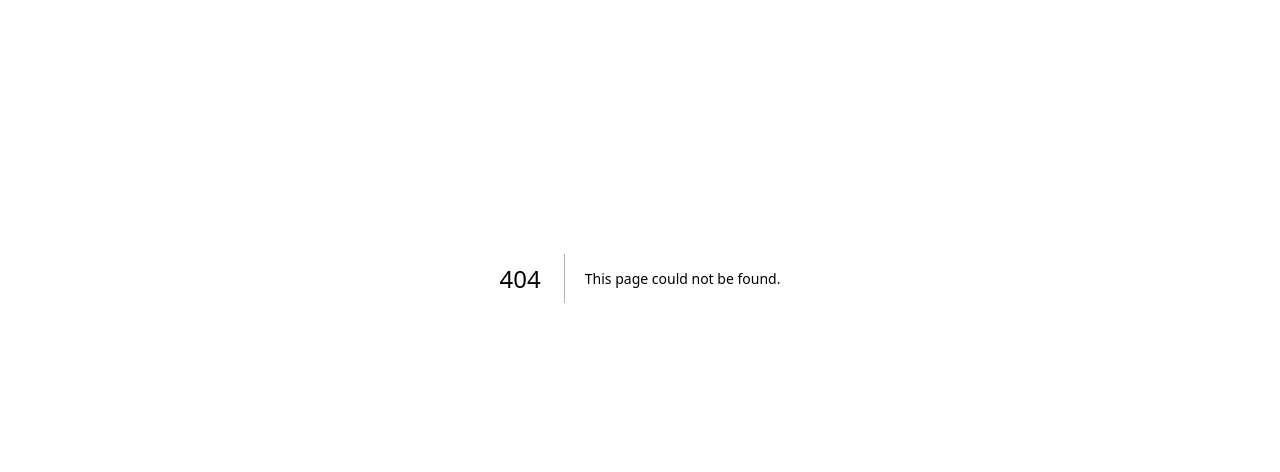
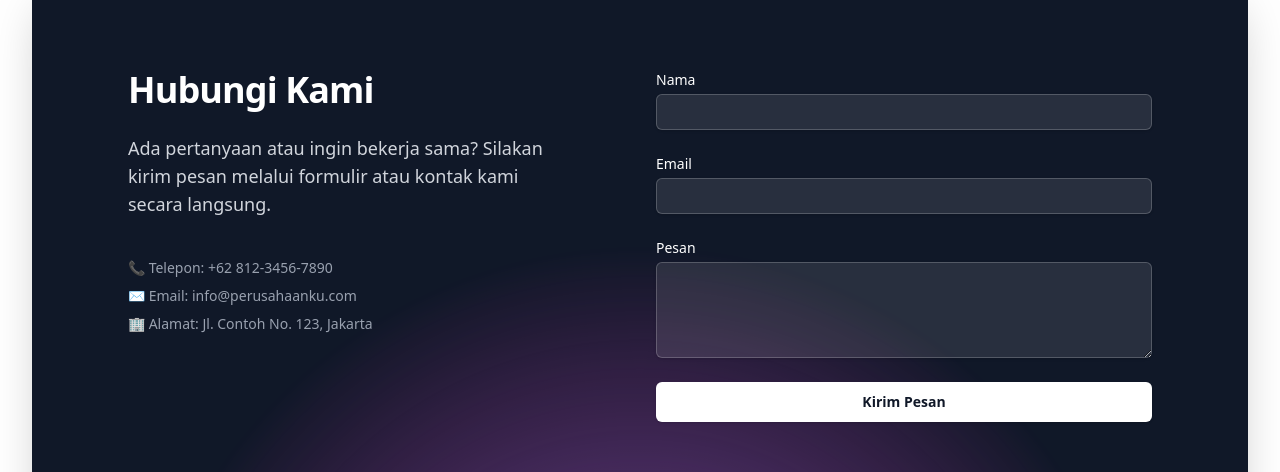
Before and after one commit to Dimas712/Toko_online, a Next.js app: page /kontak in a window 1280 px wide. Before the commit this address had no page. Shown: the part 194-666 px from the top of the page. Built offline with nearby package versions, Linux system fonts and the light colour scheme.

Commit message:
`Update logo, link paths, and add Example component in various files`

```diff
--- /dev/null
+++ b/src/app/kontak/page.jsx
@@ -0,0 +1,98 @@
+export default function Contact() {
+  return (
+    <div className="bg-white">
+      <div className="mx-auto max-w-7xl py-24 sm:px-6 lg:px-8">
+        <div className="relative isolate overflow-hidden bg-gray-900 px-6 py-24 shadow-2xl sm:rounded-3xl sm:px-16 lg:flex lg:gap-x-20 lg:px-24">
+          <svg
+            viewBox="0 0 1024 1024"
+            aria-hidden="true"
+            className="absolute top-1/2 left-1/2 -z-10 size-256 -translate-y-1/2 mask-[radial-gradient(closest-side,white,transparent)] sm:left-full sm:-ml-80 lg:left-1/2 lg:ml-0 lg:-translate-x-1/2 lg:translate-y-0"
+          >
+            <circle
+              r={512}
+              cx={512}
+              cy={512}
+              fill="url(#gradient-contact)"
+              fillOpacity="0.7"
+            />
+            <defs>
+              <radialGradient id="gradient-contact">
+                <stop stopColor="#7775D6" />
+                <stop offset={1} stopColor="#E935C1" />
+              </radialGradient>
+            </defs>
+          </svg>
+
+          <div className="mx-auto max-w-md text-center lg:mx-0 lg:flex-auto lg:text-left">
+            <h2 className="text-3xl font-semibold tracking-tight text-white sm:text-4xl">
+              Hubungi Kami
+            </h2>
+            <p className="mt-6 text-lg text-gray-300">
+              Ada pertanyaan atau ingin bekerja sama? Silakan kirim pesan melalui formulir atau kontak kami secara langsung.
+            </p>
+            <div className="mt-10">
+              <p className="text-sm text-gray-400">
+                📞 Telepon: <a href="tel:+6281234567890" className="hover:text-white">+62 812-3456-7890</a>
+              </p>
+              <p className="mt-2 text-sm text-gray-400">
+                ✉️ Email: <a href="mailto:info@perusahaanku.com" className="hover:text-white">info@perusahaanku.com</a>
+              </p>
+              <p className="mt-2 text-sm text-gray-400">
+                🏢 Alamat: Jl. Contoh No. 123, Jakarta
+              </p>
+            </div>
+          </div>
+
+          <div className="relative mt-12 lg:mt-0 w-full">
+            <form className="space-y-6">
+              <div>
+                <label htmlFor="name" className="block text-sm font-medium text-white">
+                  Nama
+                </label>
+                <input
+                  type="text"
+                  name="name"
+                  id="name"
+                  required
+                  className="mt-1 block w-full rounded-md border-0 bg-white/10 py-2 px-3 text-white shadow-sm ring-1 ring-inset ring-white/20 focus:ring-2 focus:ring-inset focus:ring-indigo-500 sm:text-sm"
+                />
+              </div>
+              <div>
+                <label htmlFor="email" className="block text-sm font-medium text-white">
+                  Email
+                </label>
+                <input
+                  type="email"
+                  name="email"
+                  id="email"
+                  required
+                  className="mt-1 block w-full rounded-md border-0 bg-white/10 py-2 px-3 text-white shadow-sm ring-1 ring-inset ring-white/20 focus:ring-2 focus:ring-inset focus:ring-indigo-500 sm:text-sm"
+                />
+              </div>
+              <div>
+                <label htmlFor="message" className="block text-sm font-medium text-white">
+                  Pesan
+                </label>
+                <textarea
+                  id="message"
+                  name="message"
+                  rows={4}
+                  required
+                  className="mt-1 block w-full rounded-md border-0 bg-white/10 py-2 px-3 text-white shadow-sm ring-1 ring-inset ring-white/20 focus:ring-2 focus:ring-inset focus:ring-indigo-500 sm:text-sm"
+                ></textarea>
+              </div>
+              <div>
+                <button
+                  type="submit"
+                  className="w-full rounded-md bg-white py-2.5 text-sm font-semibold text-gray-900 shadow-sm hover:bg-gray-100 focus-visible:outline-2 focus-visible:outline-offset-2 focus-visible:outline-white"
+                >
+                  Kirim Pesan
+                </button>
+              </div>
+            </form>
+          </div>
+        </div>
+      </div>
+    </div>
+  );
+}
--- a/src/app/layanan/page.jsx
+++ b/src/app/layanan/page.jsx
@@ -51,7 +51,7 @@ const products = [
   },
   {
     id: 10,
-    name: "Membuat Modul",
+    name: "Pembuatan Website",
     image: "/modul.jpg",
   },
 ];
--- a/src/app/page.jsx
+++ b/src/app/page.jsx
@@ -1,3 +1,4 @@
+import Example from "../component/Example";
 
 export default function Home() {
   return (
@@ -62,6 +63,7 @@ export default function Home() {
           className="relative left-[calc(50%+3rem)] aspect-[1155/678] w-[36.125rem] -translate-x-1/2 bg-gradient-to-tr from-[#ff80b5] to-[#9089fc] opacity-30 sm:left-[calc(50%+36rem)] sm:w-[72.1875rem]"
         />
       </div>
+      <Example/>
     </main>
   );
 }
--- /dev/null
+++ b/src/component/Example.jsx
@@ -0,0 +1,58 @@
+export default function Example() {
+  return (
+    <div className="bg-white">
+      <div className="mx-auto max-w-7xl py-24 sm:px-6 sm:py-32 lg:px-8">
+        <div className="relative isolate overflow-hidden bg-gray-900 px-6 pt-16 shadow-2xl sm:rounded-3xl sm:px-16 md:pt-24 lg:flex lg:gap-x-20 lg:px-24 lg:pt-0">
+          <svg
+            viewBox="0 0 1024 1024"
+            aria-hidden="true"
+            className="absolute top-1/2 left-1/2 -z-10 size-256 -translate-y-1/2 mask-[radial-gradient(closest-side,white,transparent)] sm:left-full sm:-ml-80 lg:left-1/2 lg:ml-0 lg:-translate-x-1/2 lg:translate-y-0"
+          >
+            <circle
+              r={512}
+              cx={512}
+              cy={512}
+              fill="url(#759c1415-0410-454c-8f7c-9a820de03641)"
+              fillOpacity="0.7"
+            />
+            <defs>
+              <radialGradient id="759c1415-0410-454c-8f7c-9a820de03641">
+                <stop stopColor="#7775D6" />
+                <stop offset={1} stopColor="#E935C1" />
+              </radialGradient>
+            </defs>
+          </svg>
+          <div className="mx-auto max-w-md text-center lg:mx-0 lg:flex-auto lg:py-32 lg:text-left">
+            <h2 className="text-3xl font-semibold tracking-tight text-balance text-white sm:text-4xl">
+              Joki Tugas.In – Solusi Tugas Numpuk & Bikin Stres!
+            </h2>
+            <p className="mt-6 text-lg/8 text-pretty text-gray-300">
+              Tugas bikin stres? Tugas numpuk banget? Banyak deadline? Serahkan ke kami! Jokiin aja ke @tugas.in. Harga mulai dari 10 ribu aja, dikerjakan oleh tim profesional.
+            </p>
+            <div className="mt-10 flex items-center justify-center gap-x-6 lg:justify-start">
+              <a
+                href="#"
+                className="rounded-md bg-white px-3.5 py-2.5 text-sm font-semibold text-gray-900 shadow-xs hover:bg-gray-100 focus-visible:outline-2 focus-visible:outline-offset-2 focus-visible:outline-white"
+              >
+                Order Sekarang
+              </a>
+              <a href="/layanan" className="text-sm/6 font-semibold text-white hover:text-gray-100">
+                Lihat layanan kami
+                <span aria-hidden="true">→</span>
+              </a>
+            </div>
+          </div>
+          <div className="relative mt-8 w-full lg:mt-8">
+            <img
+              alt="Poster Joki Tugas"
+              src="/Example.jpeg"
+              width={1824}
+              height={1080}
+              className="w-full h-auto rounded-md bg-white/5 ring-1 ring-white/10 object-cover"
+            />
+          </div>
+        </div>
+      </div>
+    </div>
+  );
+}
--- a/src/component/Footer.jsx
+++ b/src/component/Footer.jsx
@@ -11,7 +11,7 @@ export default function Footer() {
           {/* Logo & Deskripsi */}
           <div className="mb-6 md:mb-0 max-w-md">
             <a className="flex items-center pb-4">
-              <img src="/logo.png" alt="Logo" className="w-[159px]" />
+              <img src="/Tugasin.jpeg" alt="Logo" className="w-[159px]" />
             </a>
             <p className="text-sm text-gray-700">
               Tugas.In adalah solusi untuk kebutuhan multimedia tugas sekolah Anda. Kami melayani pembuatan video presentasi, desain poster, animasi, dan voice over dengan kualitas profesional dan pengerjaan cepat.
--- a/src/component/Navbar.jsx
+++ b/src/component/Navbar.jsx
@@ -20,8 +20,8 @@ export default function Navbar() {
           <div className="hidden md:flex absolute left-1/2 transform -translate-x-1/2 space-x-6 font-medium">
             <Link href="/" className="hover:underline">Beranda</Link>
             <Link href="/layanan" className="hover:underline">Layanan</Link>
-            <Link href="#portofolio" className="hover:underline">Portofolio</Link>
-            <Link href="#kontak" className="hover:underline">Kontak</Link>
+            <Link href="/portofolio" className="hover:underline">Portofolio</Link>
+            <Link href="/kontak" className="hover:underline">Kontak</Link>
           </div>
 
           {/* Desktop CTA Button - Right */}
@@ -53,8 +53,8 @@ export default function Navbar() {
         <div className="p-6 mt-14 flex flex-col space-y-4 font-medium">
           <Link href="/" onClick={() => setMenuOpen(false)} className="hover:underline">Beranda</Link>
           <Link href="/layanan" onClick={() => setMenuOpen(false)} className="hover:underline">Layanan</Link>
-          <Link href="#portofolio" onClick={() => setMenuOpen(false)} className="hover:underline">Portofolio</Link>
-          <Link href="#kontak" onClick={() => setMenuOpen(false)} className="hover:underline">Kontak</Link>
+          <Link href="/portofolio" onClick={() => setMenuOpen(false)} className="hover:underline">Portofolio</Link>
+          <Link href="/kontak" onClick={() => setMenuOpen(false)} className="hover:underline">Kontak</Link>
           <Link
             href="#pesan"
             onClick={() => setMenuOpen(false)}
```
Also changed, not shown: public/Example.jpeg (added), public/Tugasin.jpeg (added).
